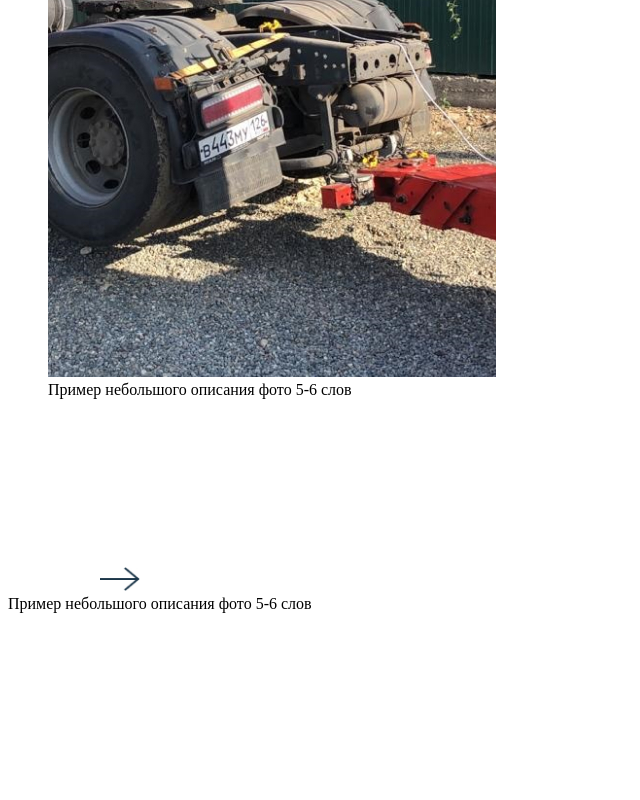
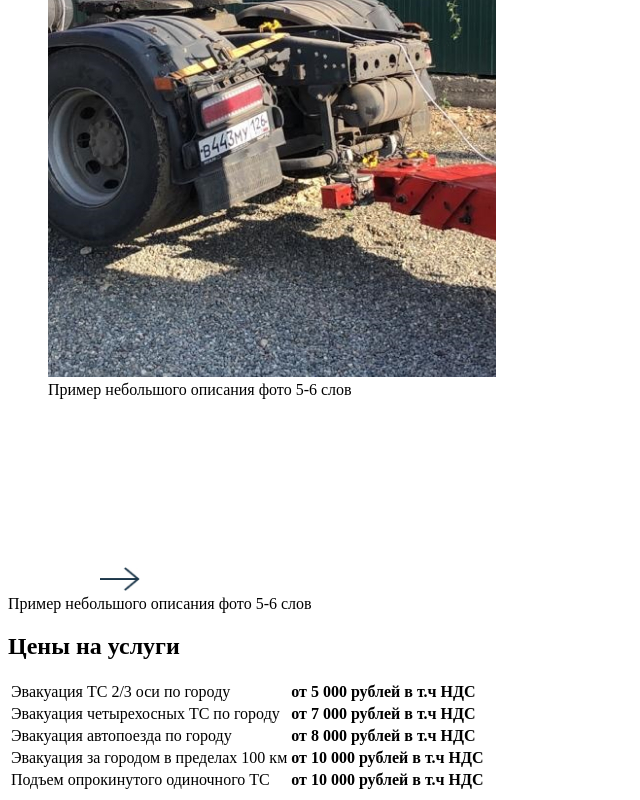
Before and after one commit to Lavrrusha/Markup, a plain HTML site: page index.html in a window 1280 px wide. Shown: the part 5006-5806 px from the top of the page, without its empty margins (0-640 px from the left). Before the commit the page ends 5627 px from the top, so only its background shows below. Drawn offline with Linux system fonts and the light colour scheme.

Commit message:
Добавлена секция с таблицей

```diff
--- a/index.html
+++ b/index.html
@@ -71,6 +71,32 @@
                     <figcaption>Пример небольшого описания фото 5-6 слов</figcaption>
      </section>
 
+     <section>
+        <h2>Цены на услуги</h2>
+        <table>
+            <tr>
+                <td>Эвакуация ТС 2/3 оси по городу</td>
+                <td><b>от 5 000 рублей в т.ч НДС</b></td>
+            </tr>
+            <tr>
+                <td>Эвакуация четырехосных ТС по городу</td>
+                <td><b>от 7 000 рублей в т.ч НДС</b></td>
+            </tr>
+            <tr>
+                <td>Эвакуация автопоезда по городу</td>
+                <td><b>от 8 000 рублей в т.ч НДС</b></td>
+            </tr>
+            <tr>
+                <td>Эвакуация за городом в пределах 100 км</td>
+                <td><b>от 10 000 рублей в т.ч НДС</b></td>
+            </tr>
+            <tr>
+                <td>Подъем опрокинутого одиночного ТС</td>
+                <td><b>от 10 000 рублей в т.ч НДС</b></td>
+            </tr>
+        </table>
+     </section>
+
 </main>
 
 </header>
```
